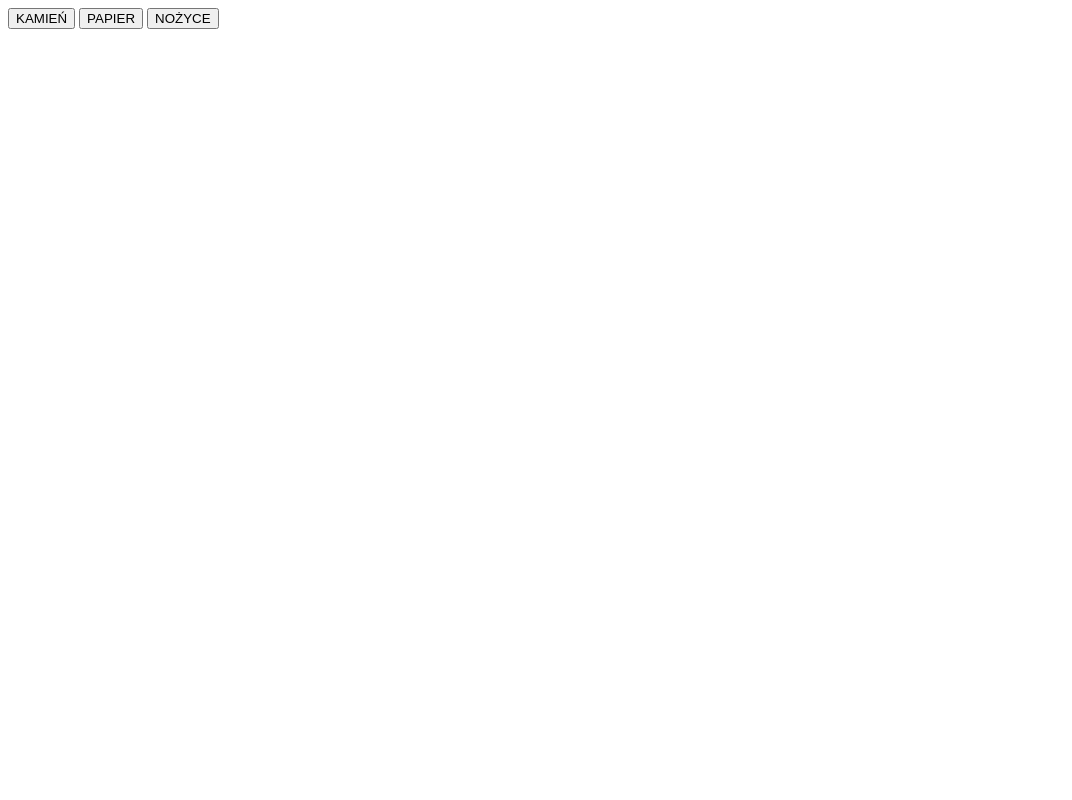
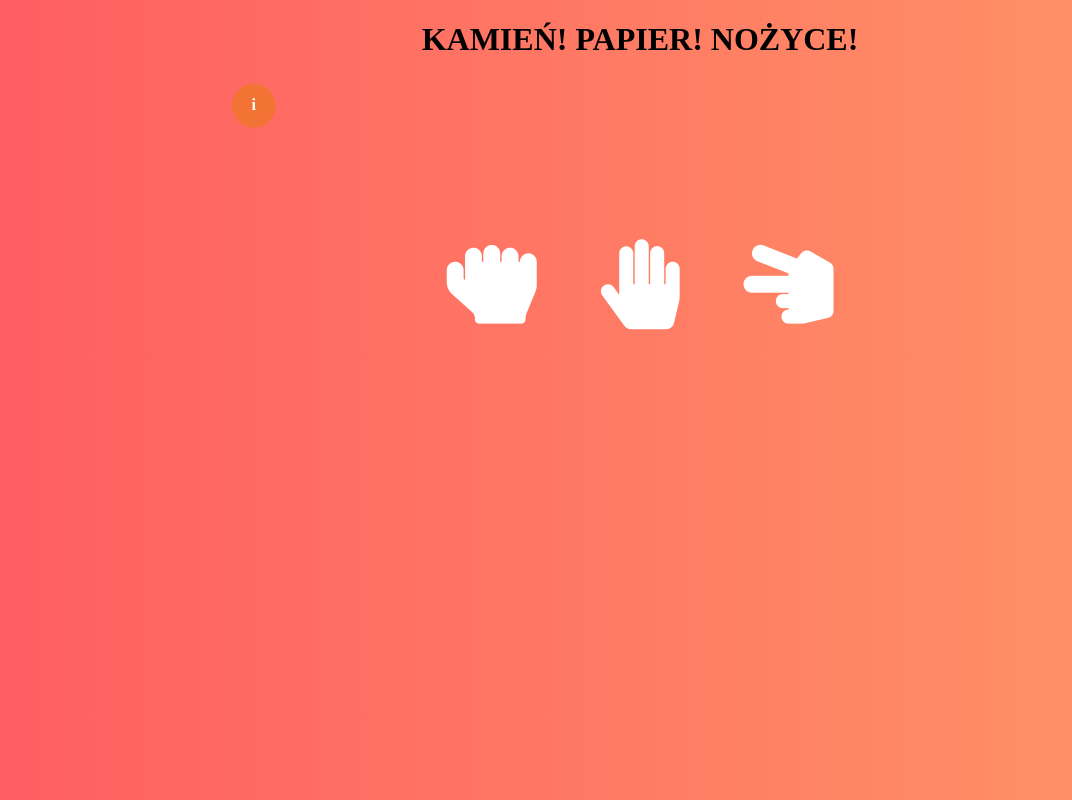
Before and after one commit to micdropped/javascript-prework, a website: page index.html in a window 1280 px wide. Shown: the whole page, without its empty margins (0-1072 px from the left). Drawn offline with Linux system fonts and the light colour scheme.

Commit message:
code update

```diff
--- a/index.html
+++ b/index.html
@@ -5,16 +5,32 @@
 		<meta name="viewport" content="width=device-width, initial-scale=1.0" />
 		<meta http-equiv="X-UA-Compatible" content="ie=edge" />
 		<link rel="stylesheet" href="css/style.css" />
+		<link rel="stylesheet" href="https://cdnjs.cloudflare.com/ajax/libs/font-awesome/5.9.0/css/all.min.css">
 		<title>Kamień, papier, nożyce</title>
 	</head>
 	<body>
-		<div class="container">
-			<div id="buttons">
-				<button class="buttons" id="play-rock">KAMIEŃ</button>
-				<button class="buttons" id="olay-paper">PAPIER</button>
-				<button class="buttons" id="play-scissors">NOŻYCE</button>
-			<div id="messages"></div>
-		</div>
+		<HEADER>
+			<h1>KAMIEŃ! PAPIER! NOŻYCE!</h1>
+			<div class="container">
+				<div class="inner">
+						<span>i</span>
+						<h2>instrukcja</h2>
+						<p>nożyce są silniejsze od papieru,<br>
+							kamień jest silniejszy od nożyc,<br>
+							papier jest silniejszy od kamienia.</p>
+					</div>
+			</div>
+		</HEADER>
+		<section class="main">
+			<div class="container">
+				<div id="buttons">
+					<button class="button" id="play-rock"><i class="fas fa-hand-rock"></i></button>
+					<button class="button" id="play-paper"><i class="fas fa-hand-paper"></i></button>
+					<button class="button" id="play-scissors"><i class="fas fa-hand-scissors"></i></button>
+				<div class="info" id="messages"></div>
+			</div>
+		</section>
+
 		<script src="js/functions.js"></script>
 		<script src="js/script.js"></script>
 	</body>
--- a/js/script.js
+++ b/js/script.js
@@ -69,12 +69,18 @@ if (playerInput == "1") {
 	}
 	displayResult(argComputerMove, argPlayerMove);
 }
-document.getElementById("play-rock").addEventListener("click", function() {
-	playGame(1);
-});
+document
+	.getElementById("play-rock", "play-paper", "play-scissors")
+	.addEventListener("click", function() {
+		playGame(1);
+		playGame(2);
+		playGame(3);
+	});
+/*
 document.getElementById("olay-paper").addEventListener("click", function() {
 	playGame(2);
 });
 document.getElementById("play-scissors").addEventListener("click", function() {
 	playGame(3);
 });
+*/
--- a/sass/style.scss
+++ b/sass/style.scss
@@ -0,0 +1,82 @@
+body {
+	margin: 0;
+	padding: 0;
+	text-align: center;
+	background: #ff9966; /* fallback for old browsers */
+	background: -webkit-linear-gradient(
+		to right,
+		#ff5e62,
+		#ff9966
+	); /* Chrome 10-25, Safari 5.1-6 */
+	background: linear-gradient(
+		to right,
+		#ff5e62,
+		#ff9966
+	); /* W3C, IE 10+/ Edge, Firefox 16+, Chrome 26+, Opera 12+, Safari 7+ */
+}
+
+header {
+	.container {
+		.inner {
+			background: #f37335;
+			padding: 1em;
+			border-radius: 10px;
+			width: 250px;
+			clip-path: circle(10% at 90% 20%);
+			transition: all 0.5s ease-in-out;
+			cursor: pointer;
+
+			&:hover {
+				clip-path: circle(75%);
+				background: #00b6ff;
+			}
+
+			h2 {
+				color: white;
+				margin: 0;
+			}
+
+			p {
+				color: white;
+				font-size: 0.8rem;
+			}
+			span {
+				float: right;
+				color: white;
+				font-weight: bold;
+				transition: color 0.5s;
+				position: relative;
+				margin-right: 4%;
+			}
+			&:hover span {
+				color: rgba(255, 255, 255, 0);
+			}
+		}
+	}
+}
+
+.main {
+	.container {
+		display: flex;
+		justify-content: center;
+
+		button {
+			border: 0;
+			background-color: transparent;
+			padding: 30px;
+			i {
+				color: white;
+				font-size: 90px;
+			}
+			&:hover i {
+				transform: scale(1.2);
+			}
+		}
+
+		.info {
+			font-size: 20px;
+			color: #fff;
+			line-height: 1.5;
+		}
+	}
+}
```
Also changed, not shown: css/style.css, 1 other file.
